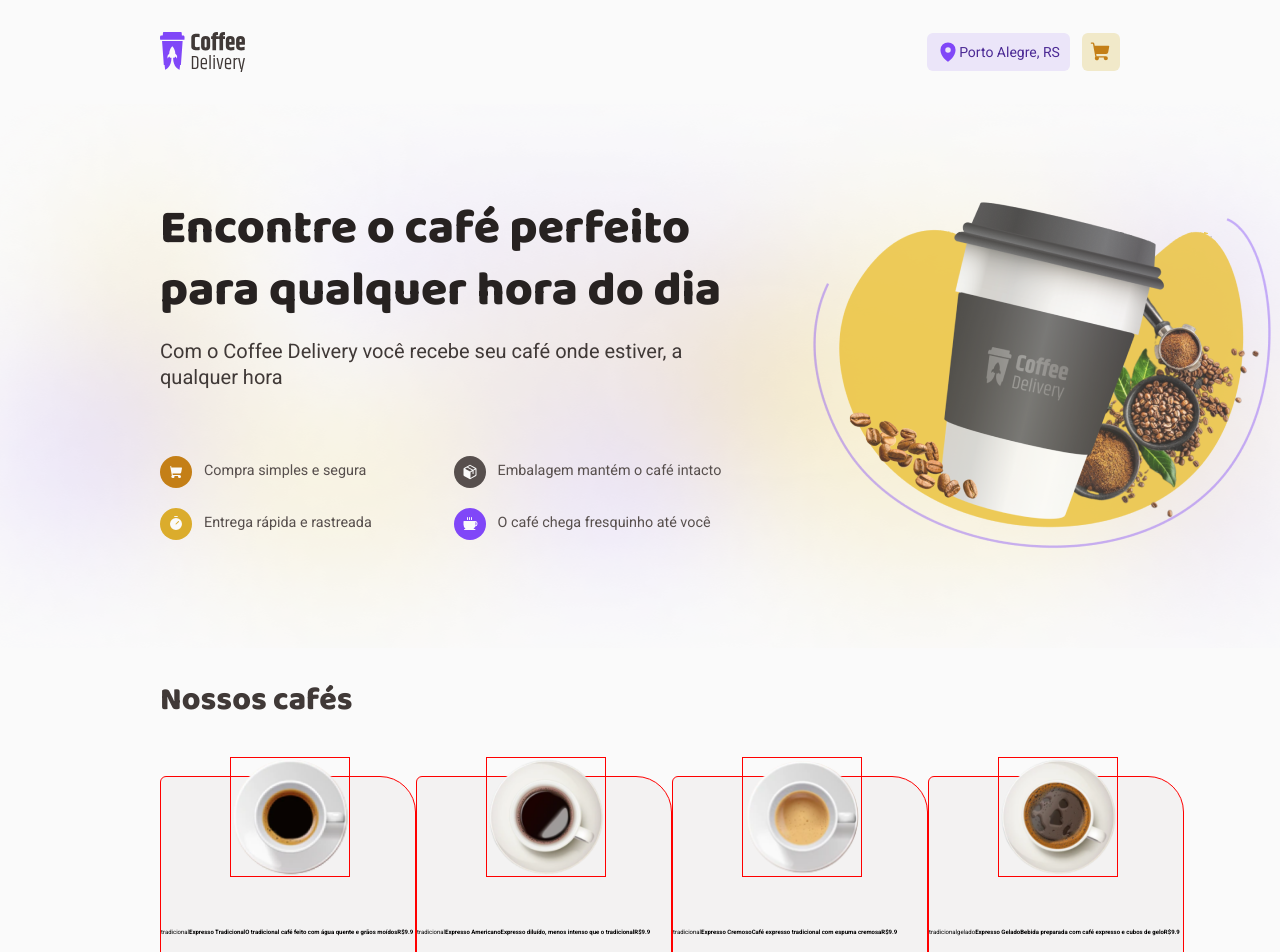
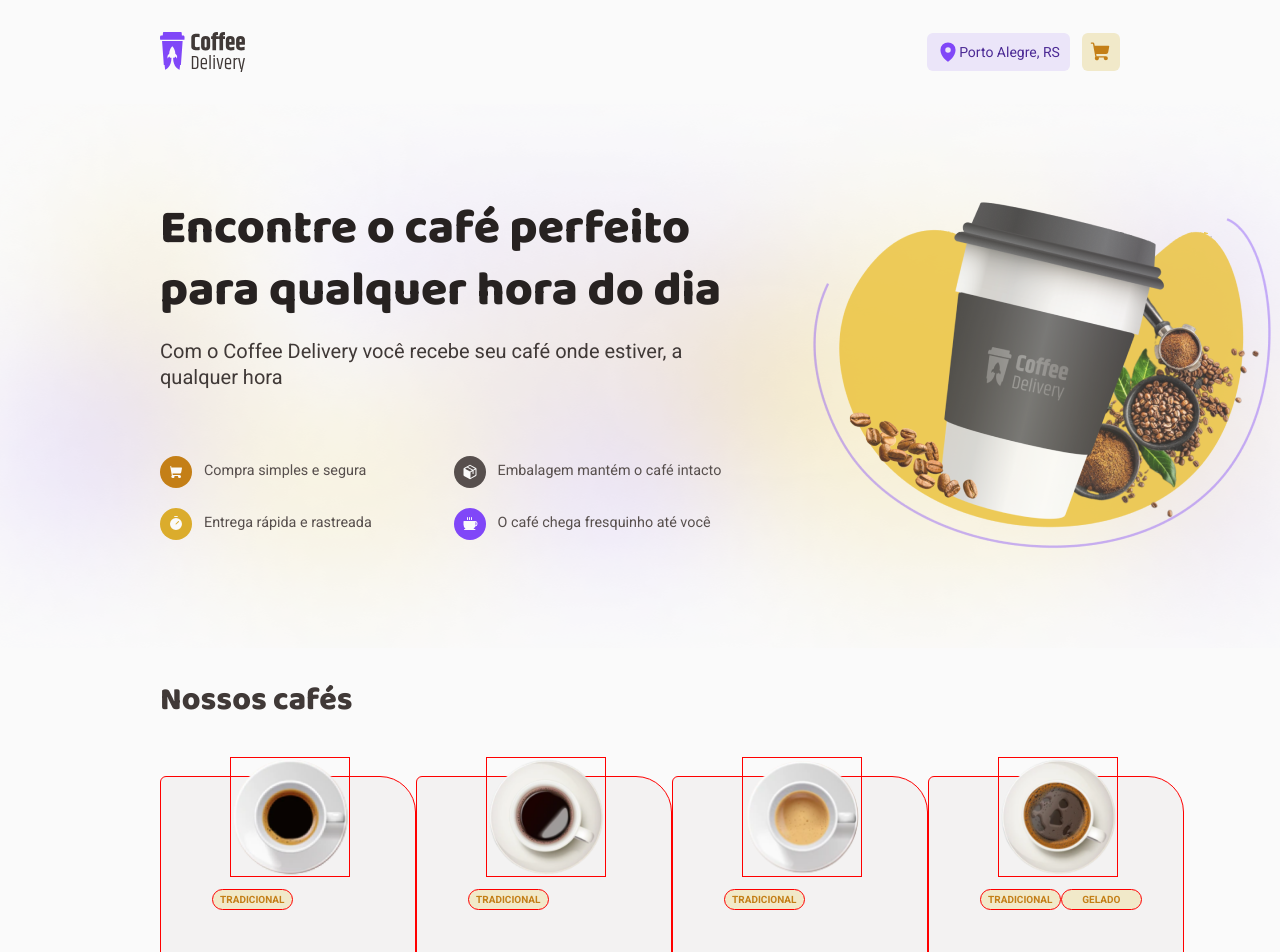
Before and after one commit to leticea/coffee-delivery, a React (Vite) app: page / in a window 1280 px wide. Shown: the top 952 px of the page. Built offline with nearby package versions, Linux system fonts and the light colour scheme.

Commit message:
feat(CoffeeCard): editing card styles

```diff
--- a/src/pages/Home/CoffeeList/CoffeeCard/index.tsx
+++ b/src/pages/Home/CoffeeList/CoffeeCard/index.tsx
@@ -22,9 +22,9 @@ export function CoffeeCard({ coffee }: CoffeeCardProps) {
       {tags.map((tag) => {
         return <Tags>{tag}</Tags>;
       })}
-      <Name>{name}</Name>
+      {/* <Name>{name}</Name>
       <Description>{description}</Description>
-      <CoffeePrice>R${price}</CoffeePrice>
+      <CoffeePrice>R${price}</CoffeePrice> */}
     </CoffeesCard>
   );
 }
--- a/src/pages/Home/CoffeeList/CoffeeCard/styles.ts
+++ b/src/pages/Home/CoffeeList/CoffeeCard/styles.ts
@@ -31,6 +31,21 @@ export const Tags = styled.span`
   display: flex;
   align-items: center;
   justify-content: center;
+
+  position: relative;
+  min-width: 8.1rem;
+  height: 2.1rem;
+  left: 20%;
+  top: 11.2rem;
+  border-radius: 100px;
+  background: ${(props) => props.theme["yellow-100"]};
+  color: ${(props) => props.theme["yellow-600"]};
+
+  font-weight: 700;
+  font-size: 1rem;
+  text-transform: uppercase;
+
+  border: 1px solid red;
 `;
 
 export const Name = styled.h1`
```
